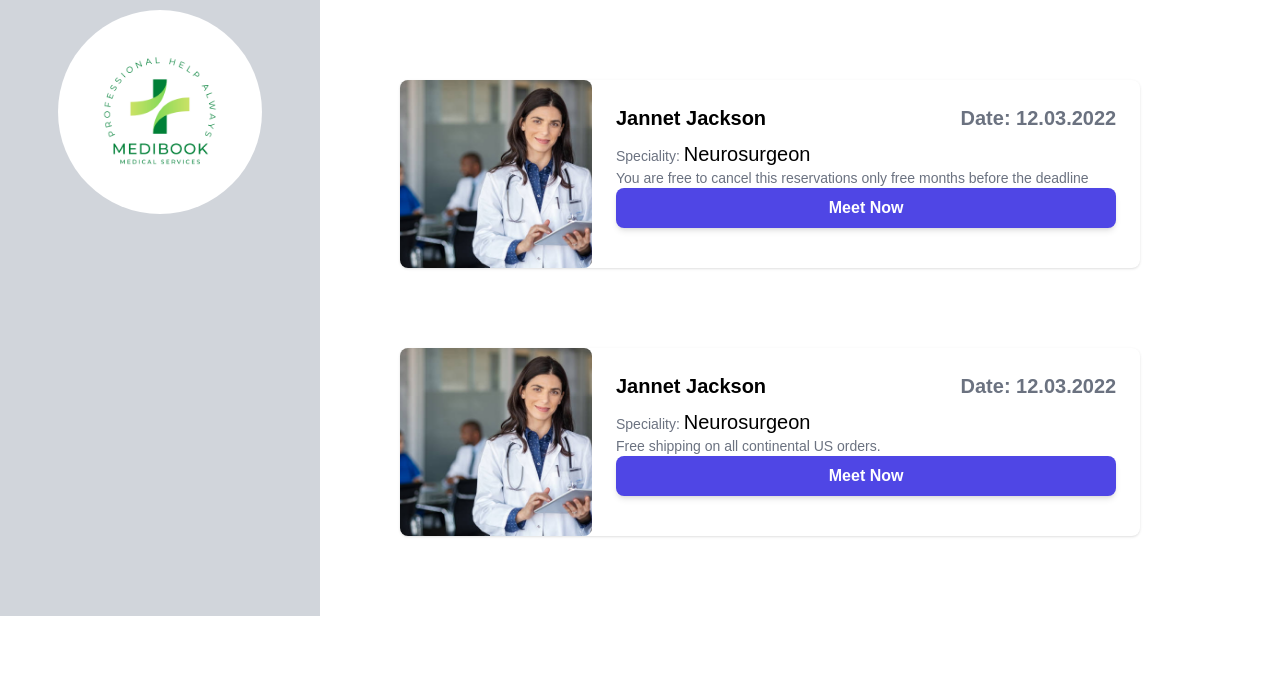
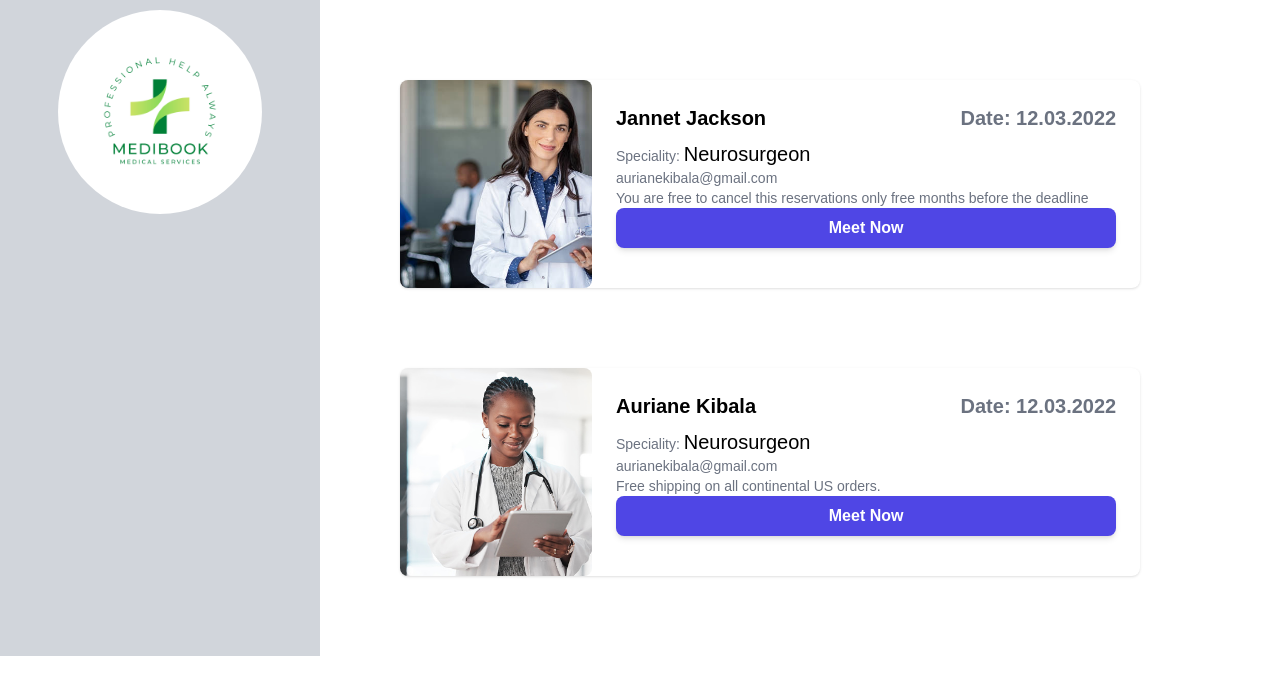
Before and after one commit to deyemiobaa/medibook-ui, a React (Create React App) app: page /my-reservations in a window 1280 px wide. Shown: the top 694 px of the page. Built offline with nearby package versions, Linux system fonts and the light colour scheme.

Commit message:
Update reservation page

```diff
--- a/src/components/MyReservations/MyReservations.js
+++ b/src/components/MyReservations/MyReservations.js
@@ -1,7 +1,7 @@
 import React from 'react';
 import Navigation from '../Navigation/Navigation';
 import doctorImg from '../../assests/doctor1.jpg';
-import doctorImg2 from '../../assests/'
+import doctorImg2 from '../../assests/doctor2.jpg';
 
 export default function MyReservations() {
   return (
@@ -25,6 +25,9 @@ export default function MyReservations() {
                   Speciality:
                   {' '}
                   <span className="text-xl text-black"> Neurosurgeon</span>
+                  {' '}
+                  <br />
+                  aurianekibala@gmail.com
                 </div>
               </div>
               <p className="text-sm text-gray-500 dark:text-gray-300">
@@ -40,12 +43,12 @@ export default function MyReservations() {
 
           <div className="flex m-20 sm:m-20 bg-white dark:bg-gray-800 rounded-lg shadow">
             <div className="flex-none w-24 md:w-48  relative">
-              <img src={doctorImg} alt="doctor" className="absolute rounded-lg inset-0 w-full h-full object-cover" />
+              <img src={doctorImg2} alt="doctor" className="absolute rounded-lg inset-0 w-full h-full object-cover" />
             </div>
             <form className="flex-auto p-6">
               <div className="flex flex-wrap">
                 <h1 className="flex-auto text-xl font-semibold dark:text-gray-50">
-                  Jannet Jackson
+                  Auriane Kibala
                 </h1>
                 <div className="text-xl font-semibold text-gray-500 dark:text-gray-300">
                   Date: 12.03.2022
@@ -54,6 +57,9 @@ export default function MyReservations() {
                   Speciality:
                   {' '}
                   <span className="text-xl text-black"> Neurosurgeon</span>
+                  {' '}
+                  <br />
+                  aurianekibala@gmail.com
                 </div>
               </div>
               <p className="text-sm text-gray-500 dark:text-gray-300">
```
Also changed, not shown: src/assests/doctor2.jpg (added).
